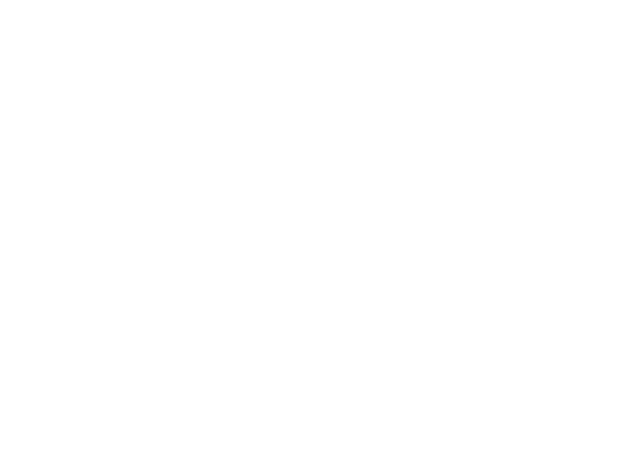
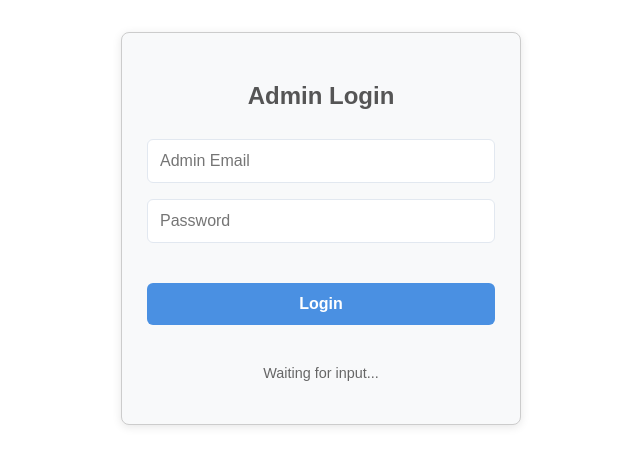
Before and after one commit to AayushDamai/CS310PPS, a React (Create React App) app in the folder client/: page /#/admin-login in a window 1280 px wide. Before the commit this address had no page. Shown: the top 466 px of the page, without its empty margins (319-959 px from the left). Built offline with nearby package versions, Linux system fonts and the light colour scheme; sample sign-in values are in the browser's storage.

Commit message:
admin login

```diff
--- a/client/src/App.js
+++ b/client/src/App.js
@@ -14,6 +14,8 @@
 import DoctorHomePage from './pages/DoctorHomePage';
 import AddPrescriptionsPage from './pages/AddPrescriptionsPage';
 import MessagesPage from './components/MessagesPage';
+import AdminLogin from './components/AdminLogin';
+import AdminPage from './pages/admin_dashboard'; // Import the admin dashboard page
 
 const App = () => {
     return (
@@ -27,12 +29,13 @@
                     <Route path="/contactUs" element={<ContactUs />} />
                     <Route path="/add-appointment-page" element={<ProtectedRoute> <AddAppointmentPage /> </ProtectedRoute>} />
                     <Route path="/prescriptions/:patient_id" element={<ProtectedRoute> <ViewPrescription /> </ProtectedRoute>} />
-                    {/* <Route path="/prescriptions" element={<ProtectedRoute> <Navigate to="/prescriptions/1" /> </ProtectedRoute>} /> */}
                     <Route path="/doctor-dashboard" element={<ProtectedRoute> <DoctorHomePage /> </ProtectedRoute>} />
                     <Route path="/doctor/add-prescription" element={<ProtectedRoute> <AddPrescriptionsPage /> </ProtectedRoute>} />
                     <Route path="/patient-portal" element={<ProtectedRoute> <PatientPortalPage /> </ProtectedRoute>} />
                     <Route path="/appointment-page" element={<ProtectedRoute> <ViewAppointmentPage /> </ProtectedRoute>} />
                     <Route path="/doctor/messages" element={<MessagesPage doctorId={localStorage.getItem('userId')} />} />
+                    <Route path="/admin-login" element={<AdminLogin />} />
+                    <Route path="/admin-dashboard" element={<ProtectedRoute> <AdminPage /> </ProtectedRoute>} /> {/* Add this route */}
                 </Routes>
             </AuthProvider>
         </div>
--- /dev/null
+++ b/client/src/components/AdminLogin.jsx
@@ -0,0 +1,54 @@
+import React, { useState } from 'react';
+import { useNavigate } from 'react-router-dom';
+import '../styles/InputForm.css';
+
+const AdminLogin = () => {
+    const [email, setEmail] = useState('');
+    const [password, setPassword] = useState('');
+    const [response, setResponse] = useState('');
+    const navigate = useNavigate();
+
+    const handleAdminLogin = async () => {
+        try {
+            const res = await fetch('/api/login', {
+                method: 'POST',
+                headers: { 'Content-Type': 'application/json' },
+                body: JSON.stringify({ email, password })
+            });
+
+            const data = await res.json();
+
+            if (res.ok && data.role === 'Admin') {
+                navigate('/admin-dashboard'); // Redirect to admin dashboard
+            } else if (res.ok) {
+                setResponse('Access denied. Admins only.');
+            } else {
+                setResponse(data.message);
+            }
+        } catch (error) {
+            setResponse('Error connecting to the server.');
+        }
+    };
+
+    return (
+        <div className="input-form">
+            <h2>Admin Login</h2>
+            <input
+                type="email"
+                value={email}
+                onChange={(e) => setEmail(e.target.value)}
+                placeholder="Admin Email"
+            />
+            <input
+                type="password"
+                value={password}
+                onChange={(e) => setPassword(e.target.value)}
+                placeholder="Password"
+            />
+            <button onClick={handleAdminLogin}>Login</button>
+            <p>{response || "Waiting for input..."}</p>
+        </div>
+    );
+};
+
+export default AdminLogin;
--- a/client/src/components/LoginForm.jsx
+++ b/client/src/components/LoginForm.jsx
@@ -22,7 +22,6 @@
 
 
     const sendLoginInfo = async () => {
-
         try {
             const res = await fetch('/api/login', {
                 method: 'POST',
@@ -33,11 +32,12 @@
             const data = await res.json();
 
             if (res.ok) {
-                // localStorage.setItem('userId', data.userId);
                 login(data);
 
                 if (data.role === 'Doctor') {
                     navigate('/doctor-dashboard');
+                } else if (data.role === 'Admin') {
+                    navigate('/admin-dashboard'); // Redirect admin to admin_dashboard.jsx
                 } else {
                     navigate('/patient-portal');
                 }
--- /dev/null
+++ b/client/src/pages/admin_dashboard.jsx
@@ -0,0 +1,11 @@
+import React from 'react';
+
+const AdminPage = () => {
+    return (
+        <div>
+            <h1>Hello Admin</h1>
+        </div>
+    );
+};
+
+export default AdminPage;
```
